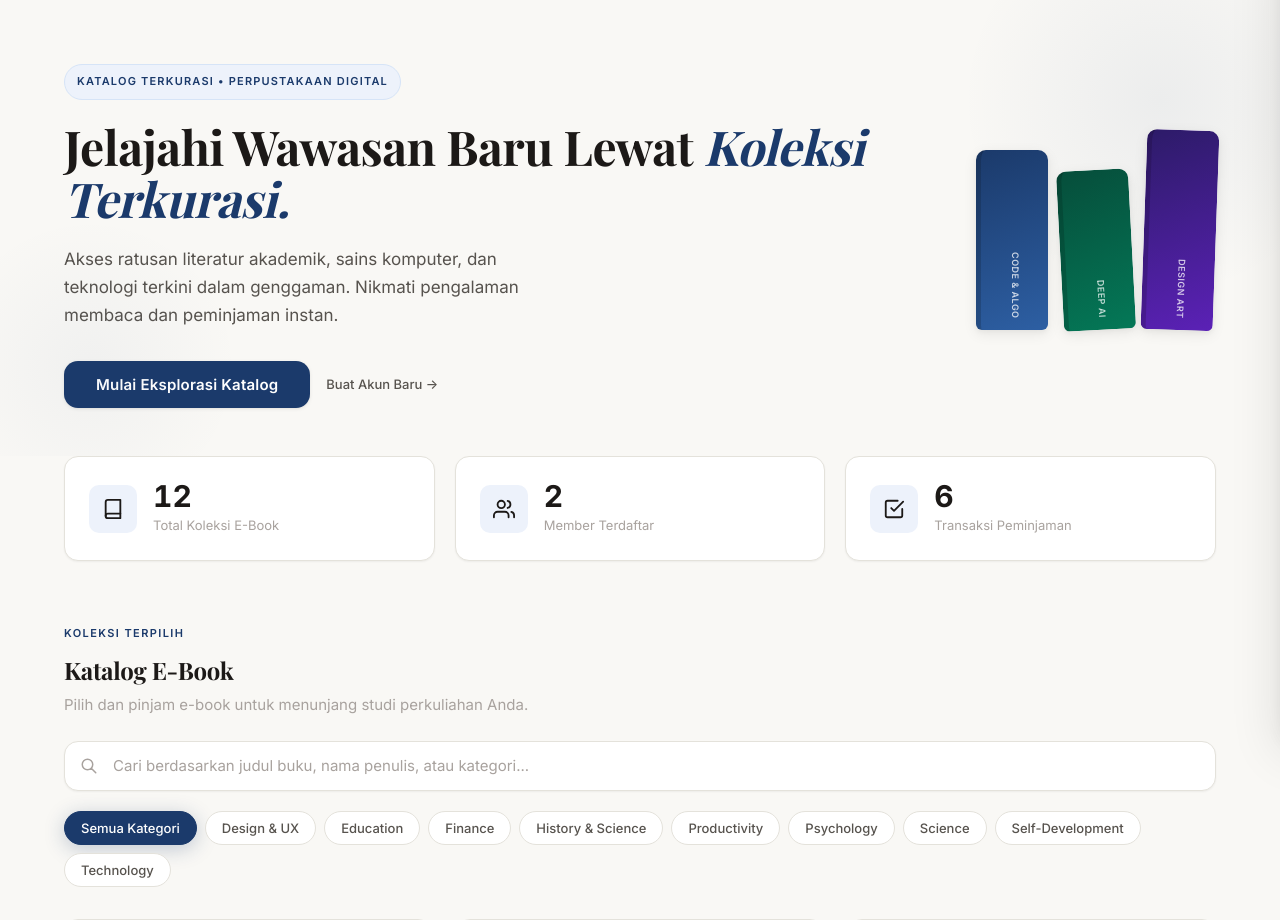
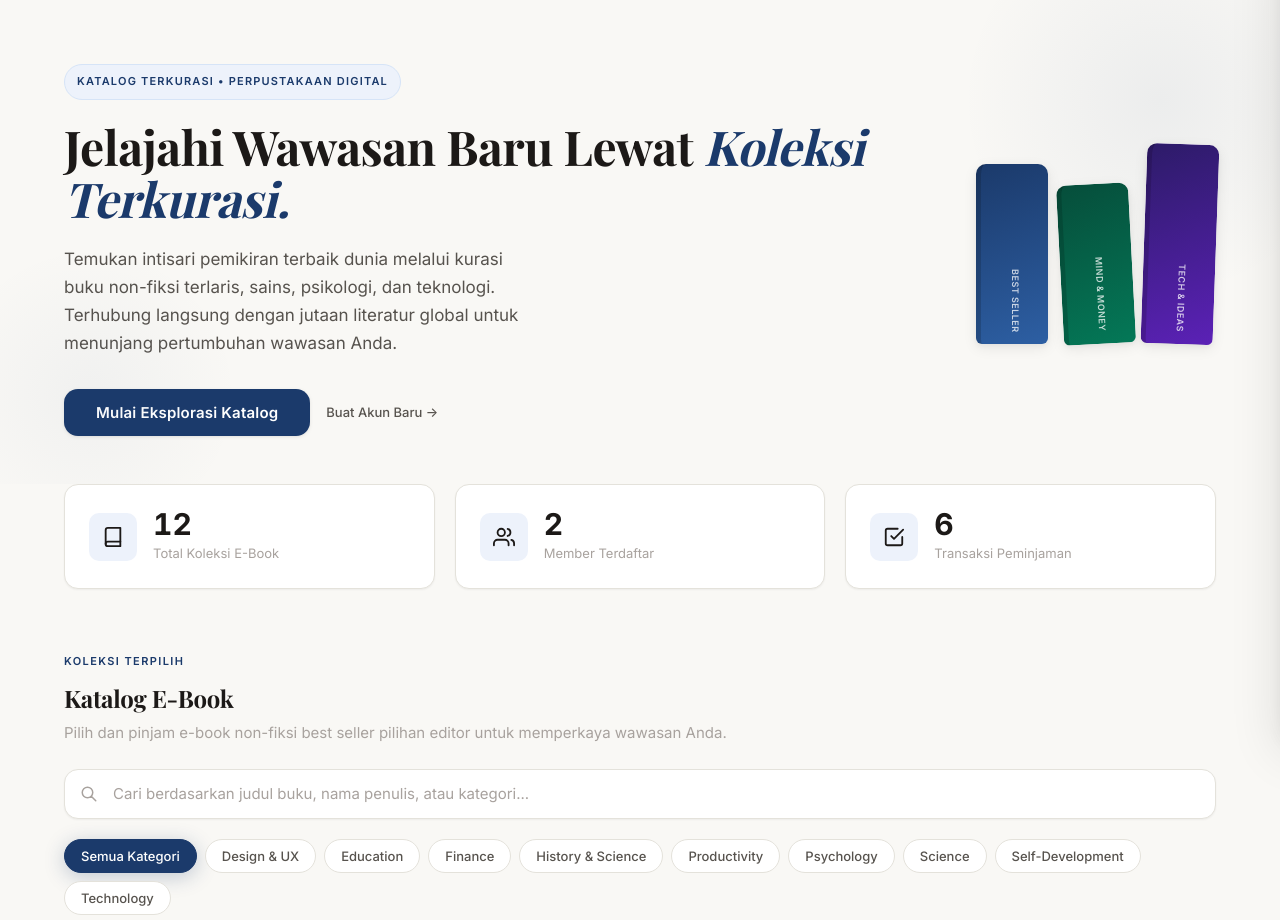
Before and after one commit to gilberthunsammm/WEB_UTS, a PHP site: page / in a window 1280 px wide. Shown: the part 65-985 px from the top of the page. Run offline with PHP 8.4, Linux system fonts and the light colour scheme.

Commit message:
Update hero copy & visual spines to reflect non-fiction bestsellers

```diff
--- a/index.php
+++ b/index.php
@@ -100,7 +100,7 @@ sort($categories);
                         Jelajahi Wawasan Baru Lewat <em>Koleksi Terkurasi.</em>
                     </h1>
                     <p class="hero-desc">
-                        Akses ratusan literatur akademik, sains komputer, dan teknologi terkini dalam genggaman. Nikmati pengalaman membaca dan peminjaman instan.
+                        Temukan intisari pemikiran terbaik dunia melalui kurasi buku non-fiksi terlaris, sains, psikologi, dan teknologi. Terhubung langsung dengan jutaan literatur global untuk menunjang pertumbuhan wawasan Anda.
                     </p>
                     <div class="hero-actions">
                         <a href="#katalog" class="btn btn-primary btn-lg">
@@ -121,13 +121,13 @@ sort($categories);
                 <!-- Hero Visual Stack -->
                 <div class="hero-visual" aria-hidden="true">
                     <div class="hero-mini-book">
-                        <span class="hero-mini-book-title">Code & Algo</span>
+                        <span class="hero-mini-book-title">Best Seller</span>
                     </div>
                     <div class="hero-mini-book">
-                        <span class="hero-mini-book-title">Deep AI</span>
+                        <span class="hero-mini-book-title">Mind & Money</span>
                     </div>
                     <div class="hero-mini-book">
-                        <span class="hero-mini-book-title">Design Art</span>
+                        <span class="hero-mini-book-title">Tech & Ideas</span>
                     </div>
                 </div>
             </div>
@@ -197,7 +197,7 @@ sort($categories);
                     <div>
                         <div class="section-eyebrow">Koleksi Terpilih</div>
                         <h2 class="section-heading serif" id="catalogHeading">Katalog E-Book</h2>
-                        <p class="section-sub">Pilih dan pinjam e-book untuk menunjang studi perkuliahan Anda.</p>
+                        <p class="section-sub">Pilih dan pinjam e-book non-fiksi best seller pilihan editor untuk memperkaya wawasan Anda.</p>
                     </div>
                 </div>
 
```
